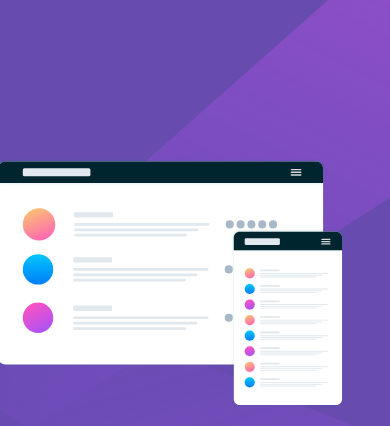
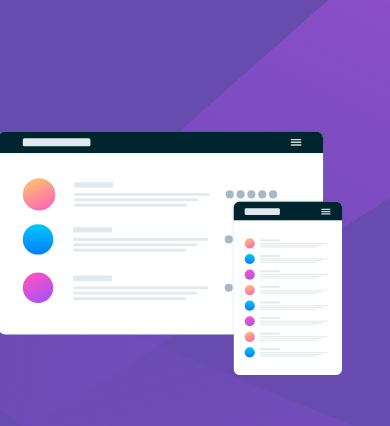
Before and after one commit to Felippo885/Huddle-Landing-Page, a plain HTML site: page index.html in a window 390 px wide. Shown: the part 86-512 px from the top of the page. Drawn offline with nearby package versions, Linux system fonts and the light colour scheme.

Commit message:
Portabilidade

```diff
--- a/style.css
+++ b/style.css
@@ -105,6 +105,10 @@ body {
         display: flex;
         flex-direction: column;
     }
+    .conteudo-promo {
+        position: relative;
+        bottom: 30px;
+    }
     .elements2 {
         position: relative;
         left: 10px;
```
